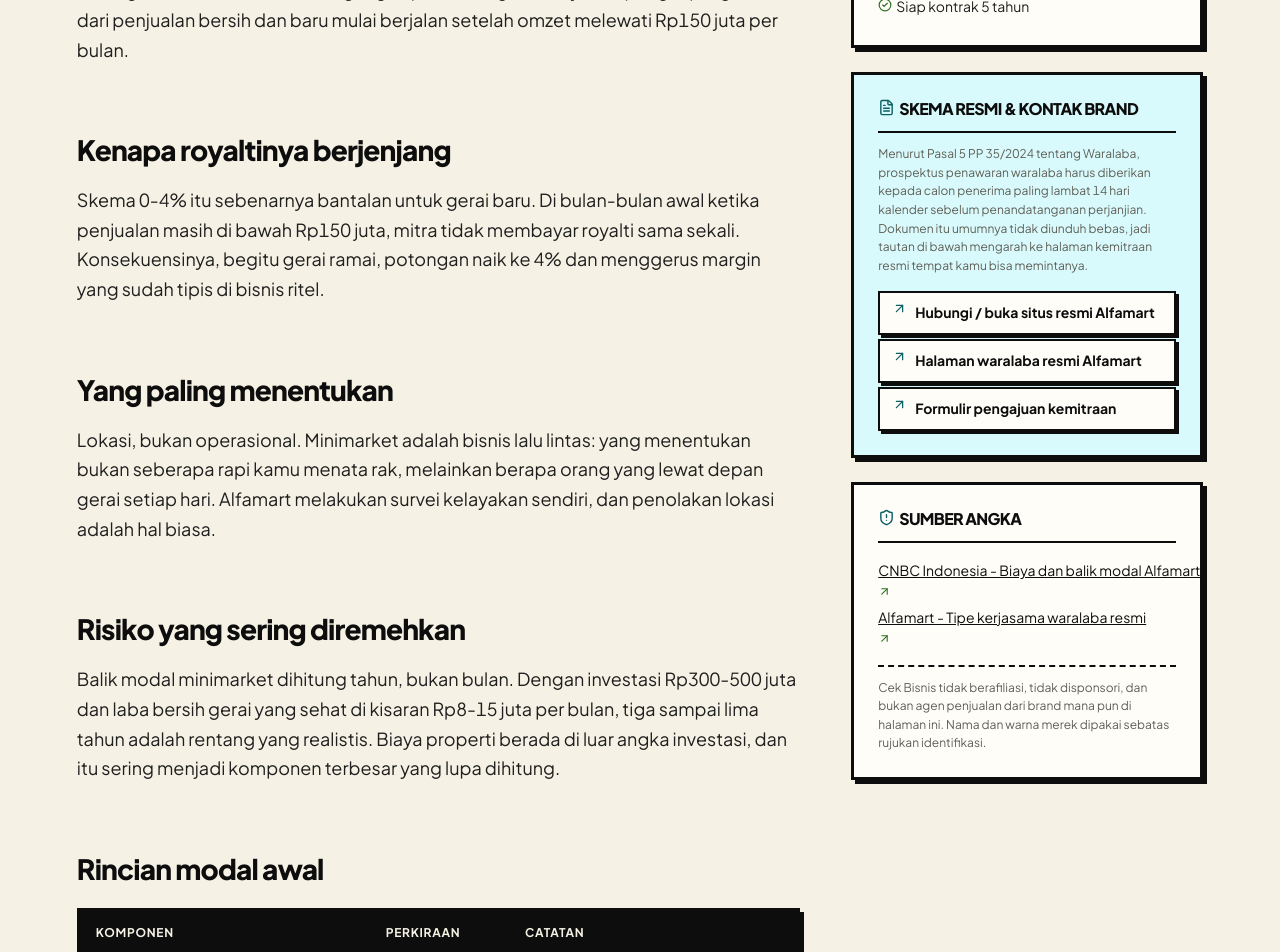
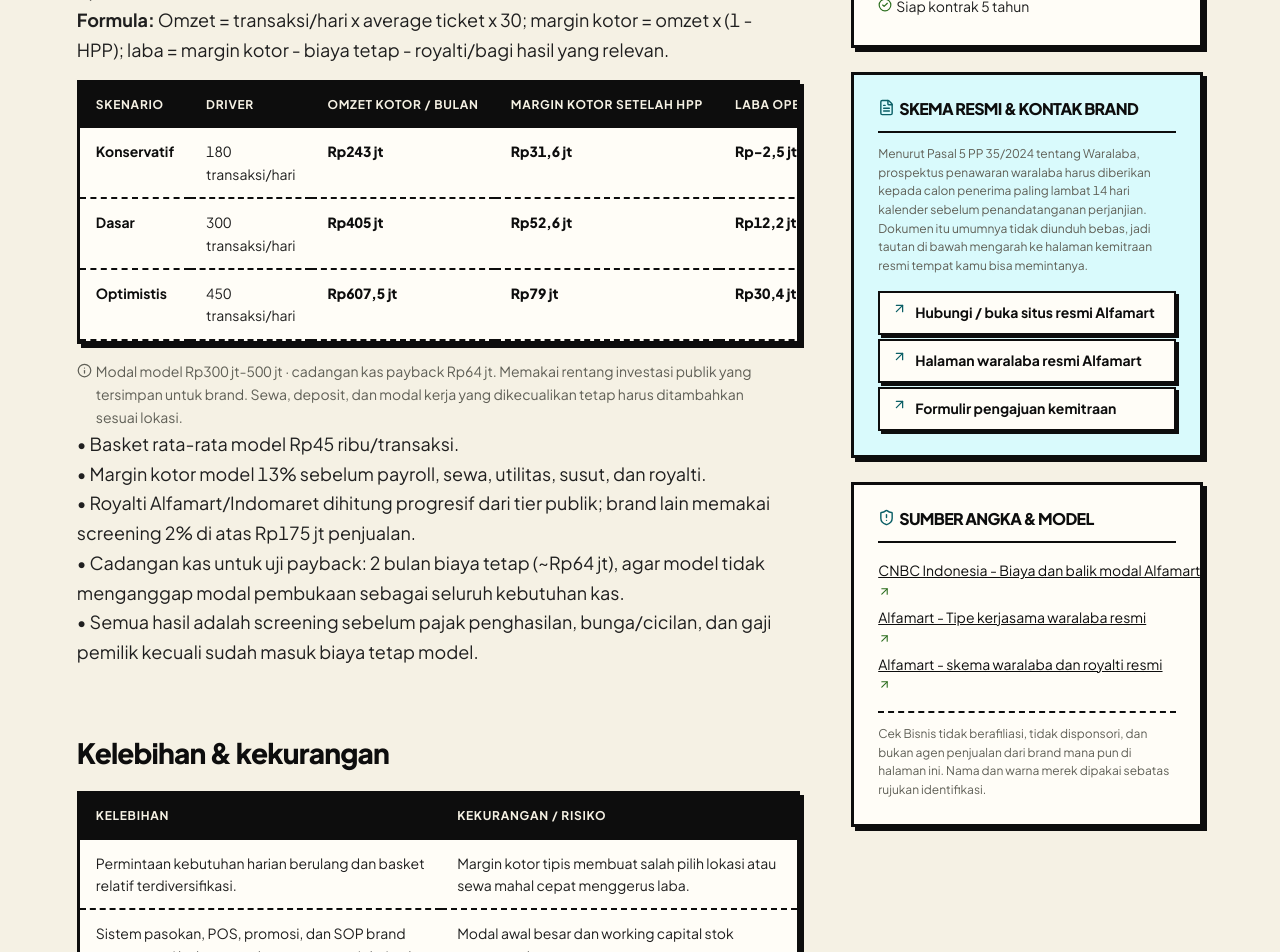
Before and after one commit to ariefzzz5421/cek-bisnis, a Next.js app: page /franchise/alfamart in a window 1280 px wide. Shown: the part 1160-2112 px from the top of the page. Built offline with nearby package versions, Linux system fonts and the light colour scheme.

Commit message:
Show modeled franchise financial scenarios

```diff
--- a/components/FranchiseDetail.tsx
+++ b/components/FranchiseDetail.tsx
@@ -31,6 +31,11 @@
   type FranchiseArticle,
   type FranchiseSource,
 } from "@/lib/franchise-data";
+import {
+  buildFranchiseScenarioModel,
+  formatScenarioMoney,
+  formatScenarioPayback,
+} from "@/lib/franchise-scenarios";
 
 const CURRENT_PROSPECTUS_NOTE =
   "Menurut Pasal 5 PP 35/2024 tentang Waralaba, prospektus penawaran waralaba harus diberikan kepada calon penerima paling lambat 14 hari kalender sebelum penandatanganan perjanjian. Dokumen itu umumnya tidak diunduh bebas, jadi tautan di bawah mengarah ke halaman kemitraan resmi tempat kamu bisa memintanya.";
@@ -44,6 +49,8 @@
   article: FranchiseArticle;
   sources: FranchiseSource[];
 }) {
+  const model = buildFranchiseScenarioModel(franchise);
+
   // Merek lain di kategori yang sama, diurutkan dari modal terdekat.
   const related = franchises
     .filter((item) => item.id !== franchise.id && item.category === franchise.category)
@@ -79,6 +86,59 @@
             <h2>Basis angka</h2>
             <p><b>{franchiseBasisLabel(franchise.dataBasis)}.</b> {franchise.revenueBasis ?? "Angka omzet dipakai sebagai screening awal dan harus divalidasi dengan proposal terbaru."}</p>
             <p>{franchise.bepBasis ?? "Rentang BEP bukan jaminan dan sangat dipengaruhi lokasi, biaya sewa, payroll, HPP, serta volume penjualan."}</p>
+          </section>
+
+          <section>
+            <h2>Skenario finansial Cek Bisnis</h2>
+            <p>{model.basis}</p>
+            <p><b>Formula:</b> {model.formula}</p>
+            <div className="franchise-cost-table">
+              <table>
+                <thead>
+                  <tr>
+                    <th scope="col">Skenario</th>
+                    <th scope="col">Driver</th>
+                    <th scope="col">{model.grossSalesLabel}</th>
+                    <th scope="col">{model.partnerRevenueLabel}</th>
+                    <th scope="col">Laba operasional</th>
+                    <th scope="col">Payback model</th>
+                  </tr>
+                </thead>
+                <tbody>
+                  {model.cases.map((scenario) => (
+                    <tr key={scenario.name}>
+                      <th scope="row">{scenario.name}</th>
+                      <td>{scenario.driver}</td>
+                      <td className="num">{formatScenarioMoney(scenario.grossSales)}</td>
+                      <td className="num">{formatScenarioMoney(scenario.partnerRevenue)}</td>
+                      <td className="num">{formatScenarioMoney(scenario.operatingProfit)}</td>
+                      <td className="num">{formatScenarioPayback(scenario.paybackMonths)}</td>
+                    </tr>
+                  ))}
+                </tbody>
+              </table>
+            </div>
+            <p className="franchise-article__note">
+              <Info size={15} aria-hidden="true" /> Modal model {formatScenarioMoney(model.startupCapital[0])}-{formatScenarioMoney(model.startupCapital[1]).replace("Rp", "")} · cadangan kas payback {formatScenarioMoney(model.workingCapitalReserve)}. {model.startupCapitalBasis}
+            </p>
+            {model.assumptions.map((item) => <p key={item}>• {item}</p>)}
+          </section>
+
+          <section>
+            <h2>Kelebihan & kekurangan</h2>
+            <div className="franchise-cost-table">
+              <table>
+                <thead><tr><th scope="col">Kelebihan</th><th scope="col">Kekurangan / risiko</th></tr></thead>
+                <tbody>
+                  {Array.from({ length: Math.max(model.pros.length, model.cons.length) }, (_, index) => (
+                    <tr key={`${model.pros[index] ?? "pro"}-${model.cons[index] ?? "con"}`}>
+                      <td>{model.pros[index] ?? "-"}</td>
+                      <td>{model.cons[index] ?? "-"}</td>
+                    </tr>
+                  ))}
+                </tbody>
+              </table>
+            </div>
           </section>
 
           {article.sections.map((section) => (
@@ -149,10 +209,15 @@
           </div>
 
           <div className="franchise-side-card franchise-side-card--sources">
-            <h3><ShieldAlert size={17} aria-hidden="true" /> Sumber angka</h3>
+            <h3><ShieldAlert size={17} aria-hidden="true" /> Sumber angka & model</h3>
             <ul>
               {sources.map((source) => (
                 <li key={source.id}>
+                  <a href={source.url} target="_blank" rel="noreferrer">{source.title} <ArrowUpRight size={13} aria-hidden="true" /></a>
+                </li>
+              ))}
+              {model.researchLinks.map((source) => (
+                <li key={source.url}>
                   <a href={source.url} target="_blank" rel="noreferrer">{source.title} <ArrowUpRight size={13} aria-hidden="true" /></a>
                 </li>
               ))}
```
